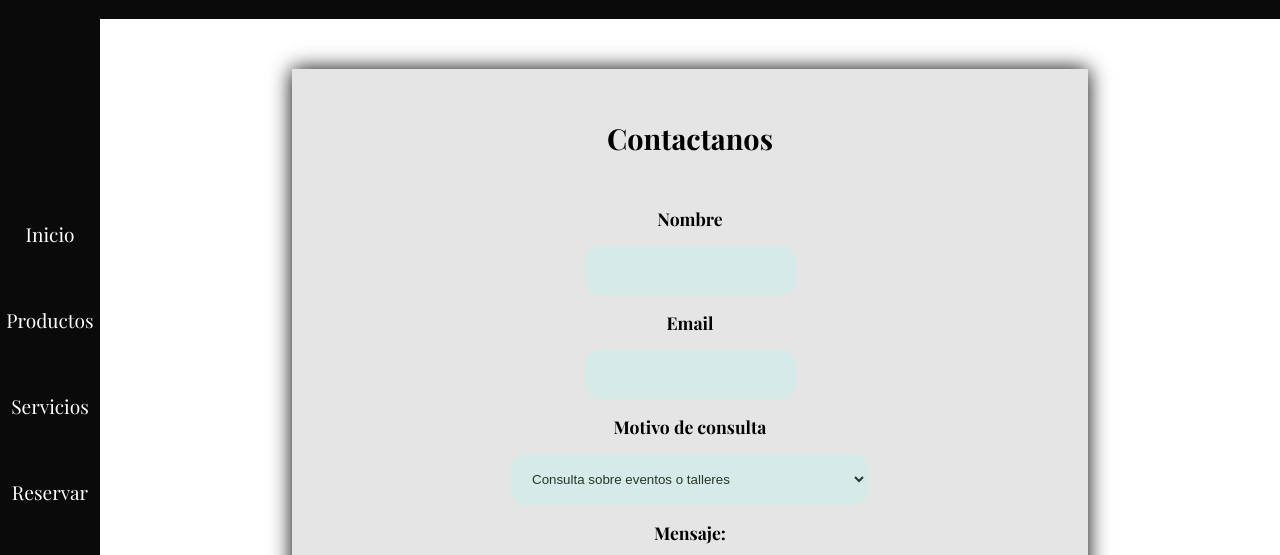
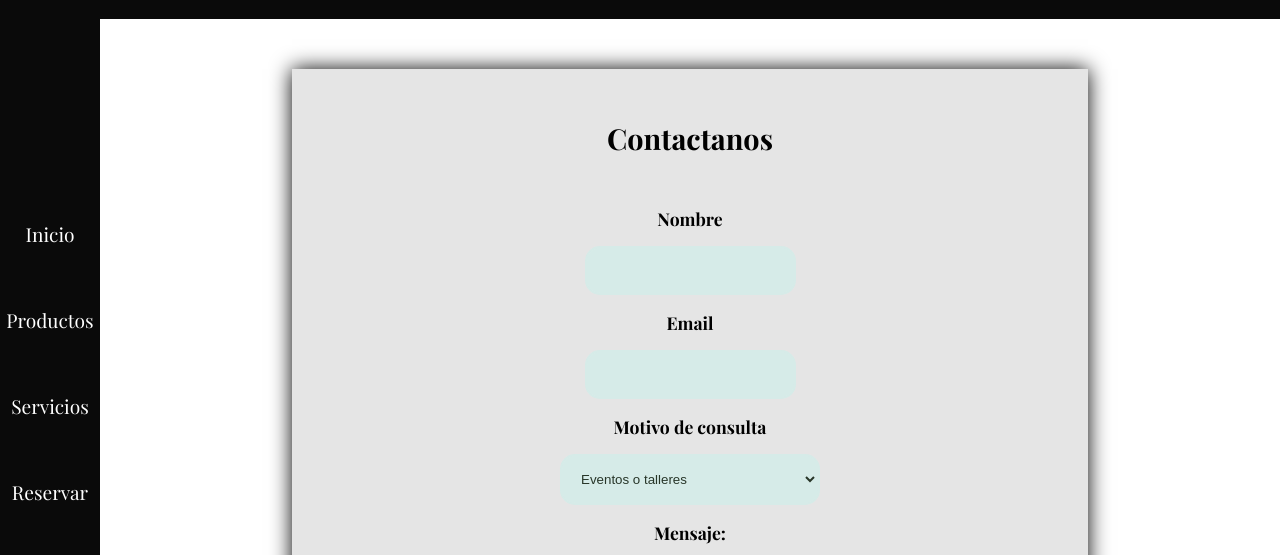
Before and after one commit to leticode/zenith-belleza, a plain HTML site: page pages/contacto-ayuda.html in a window 1280 px wide. Shown: the part 81-636 px from the top of the page. Drawn offline with nearby package versions, Linux system fonts and the light colour scheme; a web font is replaced by a local one.

Commit message:
Cambie el nmbre de los sevicios/ consultas del input selecte

```diff
--- a/pages/contacto-ayuda.html
+++ b/pages/contacto-ayuda.html
@@ -51,16 +51,16 @@
 
                         <label for="motivo">Motivo de consulta</label>
                         <select name="motivo" id="motivo" required>
-                            <option value="consulta-eventos">Consulta sobre eventos o talleres</option>
-                            <option value="consulta-productos-servicios">Consulta sobre productos o servicios</option>
+                            <option value="consulta-eventos">Eventos o talleres</option>
+                            <option value="consulta-productos-servicios">Productos o servicios</option>
                             <option value="info-precios">Información sobre precios</option>
-                            <option value="info-ubicacion-horarios">Información sobre ubicación o horarios</option>
-                            <option value="pregunta-disponibilidad">Preguntar sobre disponibilidad de productos o citas</option>
-                            <option value="pregunta-metodospago">Preguntas sobre métodos de pago</option>
-                            <option value="problemas-sitioweb">Problemas con el funcionamiento del sitio web</option>
+                            <option value="info-ubicacion-horarios">Ubicación o horarios</option>
+                            <option value="pregunta-disponibilidad">Disponibilidad de productos o citas</option>
+                            <option value="pregunta-metodospago">Métodos de pago</option>
+                            <option value="problemas-sitioweb">Funcionamiento del sitio web</option>
                             <option value="reclamo-queja">Reclamo o queja</option>
-                            <option value="solicitud-empleo-practicas">Solicitud de empleo o prácticas</option>
-                            <option value="solicitud-cancelacion">Solicitud de cancelación de cita</option>
+                            <option value="solicitud-empleo-practicas">Empleo o prácticas</option>
+                            <option value="solicitud-cancelacion">Cancelación de cita</option>
 
                         </select>
 
```
